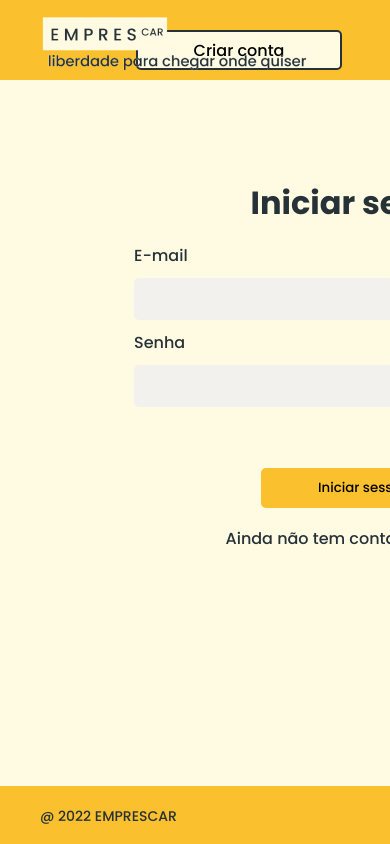
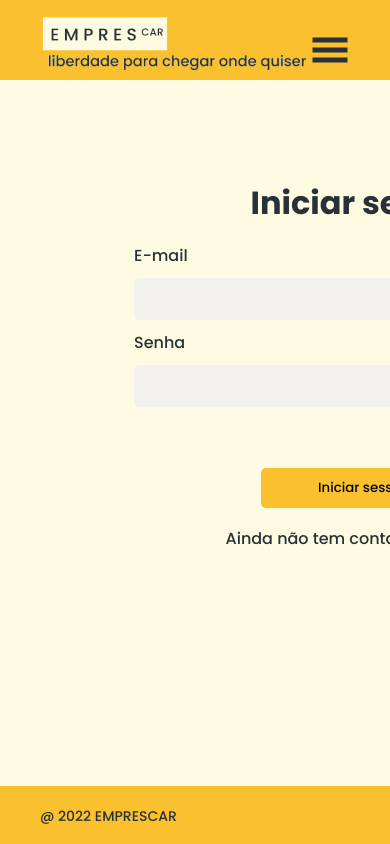
Before and after one commit to vinicius-hayden/rent-a-ride, a React (Vite) app in the folder frontend/: page /login in a window 390 px wide. Shown: the top 844 px of the page. Built offline with nearby package versions, Linux system fonts and the light colour scheme.

Commit message:
adding hamburger menu and sidebar

```diff
--- a/frontend/src/components/Header/Header.jsx
+++ b/frontend/src/components/Header/Header.jsx
@@ -2,7 +2,7 @@ import { Link } from "react-router-dom";
 import logo from "./logo.png";
 import "./Header.css"
 import { GiHamburgerMenu } from "react-icons/gi";
-import Sidebar from "./Sidebar";
+import Sidebar from "./Sidebar/Sidebar";
 
 export default function Header() {
 
--- a/frontend/src/components/Header/HeaderLogin.jsx
+++ b/frontend/src/components/Header/HeaderLogin.jsx
@@ -1,7 +1,20 @@
 import { Link } from "react-router-dom";
 import logo from "./logo.png";
+import "./Sidebar/Sidebar.css"
+import SidebarLogin from "./Sidebar/SidebarLogin";
+import { GiHamburgerMenu } from "react-icons/gi";
 
 export default function HeaderLogin() {
+  function handleChangeState() {
+    let sidebar = document.querySelector(".sidebar");
+
+    if (sidebar.style.display == "") {
+      sidebar.style.display = "block";
+    } else if (sidebar.style.display == "block") {
+      sidebar.style.display = "";
+    }
+  }
+
   return (
     <>
       <div className="header">
@@ -13,6 +26,8 @@ export default function HeaderLogin() {
         </div>
 
         <div className="header-right">
+          <SidebarLogin handleChangeState={handleChangeState}/>
+          <GiHamburgerMenu className="hamburger-menu-button" size={40} onClick={handleChangeState}/>
           <Link to="/register">
             <input
               type="button"
--- a/frontend/src/components/Header/HeaderRegister.jsx
+++ b/frontend/src/components/Header/HeaderRegister.jsx
@@ -1,7 +1,20 @@
 import { Link } from "react-router-dom";
 import logo from "./logo.png";
+import "./Sidebar/Sidebar.css"
+import SidebarRegister from "./Sidebar/SidebarRegister";
+import { GiHamburgerMenu } from "react-icons/gi";
 
 export default function HeaderRegister() {
+  function handleChangeState() {
+    let sidebar = document.querySelector(".sidebar");
+
+    if (sidebar.style.display == "") {
+      sidebar.style.display = "block";
+    } else if (sidebar.style.display == "block") {
+      sidebar.style.display = "";
+    }
+  }
+
   return (
     <>
       <div className="header">
@@ -13,6 +26,8 @@ export default function HeaderRegister() {
         </div>
 
         <div className="header-right">
+          <SidebarRegister handleChangeState={handleChangeState}/>
+          <GiHamburgerMenu className="hamburger-menu-button" size={40} onClick={handleChangeState}/>
           <Link to="/login">
             <input
               type="button"
```
